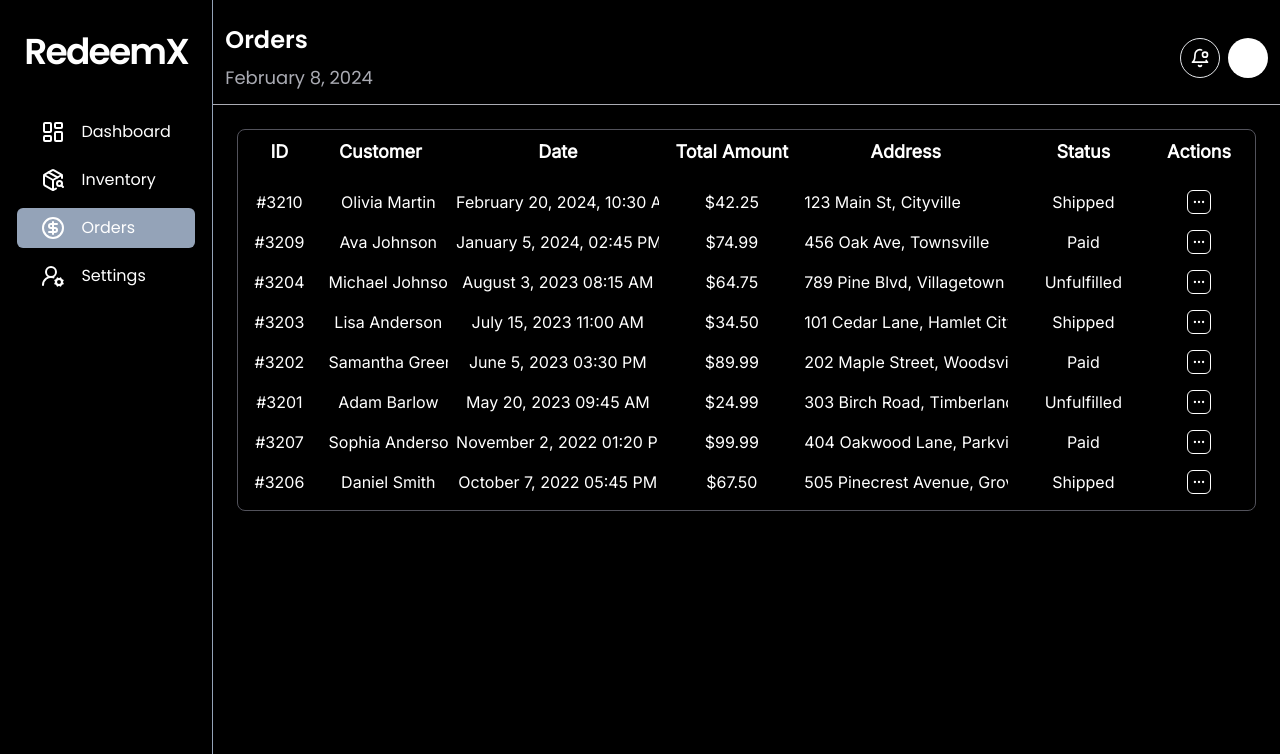
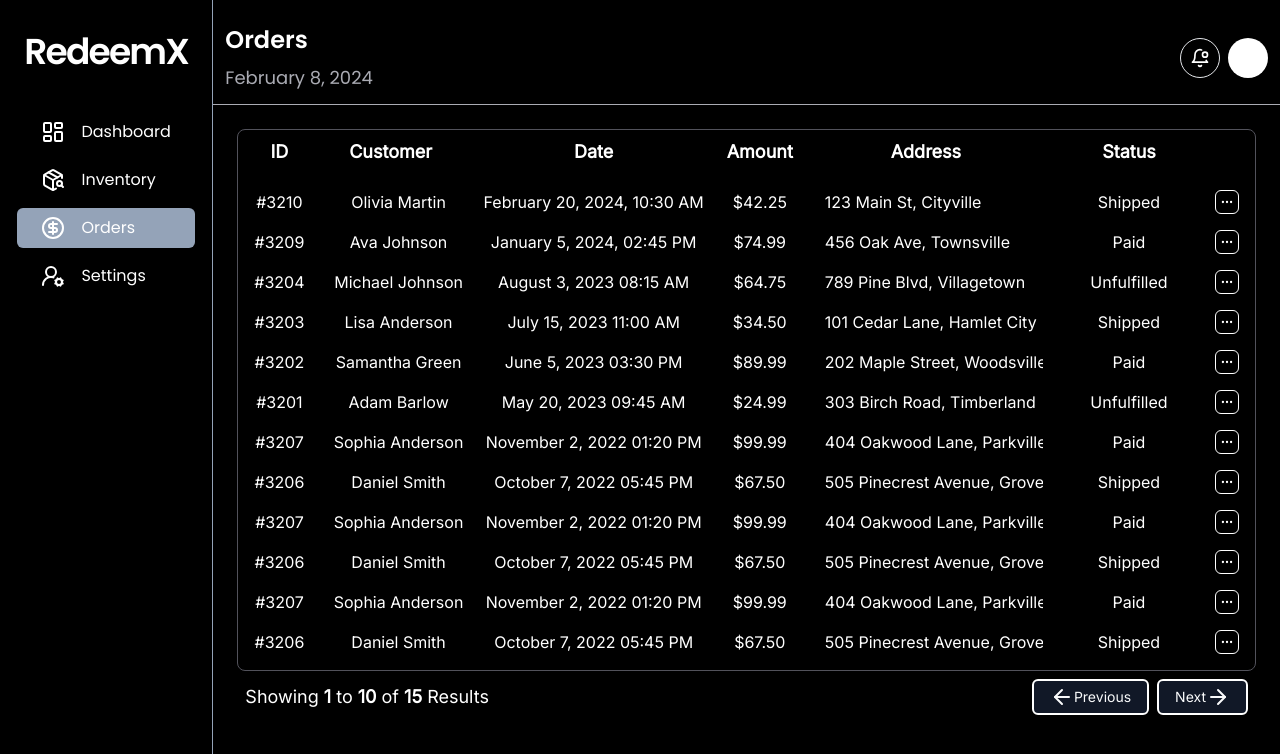
Before and after one commit to devvMuhammad/admin-redeemx, a Next.js app: page /orders in a window 1280 px wide. Shown: the top 754 px of the page. Built offline with nearby package versions, Linux system fonts and the light colour scheme.

Commit message:
added pagination component

```diff
--- a/src/app/(sections)/orders/page.tsx
+++ b/src/app/(sections)/orders/page.tsx
@@ -1,3 +1,4 @@
+import Pagination from "@/components/inventory/Pagination";
 import { MoreHorizontalIcon } from "lucide-react";
 import { Inter } from "next/font/google";
 
@@ -89,6 +90,42 @@ const ordersData: Order[] = [
     address: "505 Pinecrest Avenue, Grove City",
     orderItems: ["Product H", "Product I", "Product J"],
   },
+  {
+    orderId: "#3207",
+    name: "Sophia Anderson",
+    date: "November 2, 2022 01:20 PM",
+    totalAmount: "$99.99",
+    status: "Paid",
+    address: "404 Oakwood Lane, Parkville",
+    orderItems: ["Product F", "Product G"],
+  },
+  {
+    orderId: "#3206",
+    name: "Daniel Smith",
+    date: "October 7, 2022 05:45 PM",
+    totalAmount: "$67.50",
+    status: "Shipped",
+    address: "505 Pinecrest Avenue, Grove City",
+    orderItems: ["Product H", "Product I", "Product J"],
+  },
+  {
+    orderId: "#3207",
+    name: "Sophia Anderson",
+    date: "November 2, 2022 01:20 PM",
+    totalAmount: "$99.99",
+    status: "Paid",
+    address: "404 Oakwood Lane, Parkville",
+    orderItems: ["Product F", "Product G"],
+  },
+  {
+    orderId: "#3206",
+    name: "Daniel Smith",
+    date: "October 7, 2022 05:45 PM",
+    totalAmount: "$67.50",
+    status: "Shipped",
+    address: "505 Pinecrest Avenue, Grove City",
+    orderItems: ["Product H", "Product I", "Product J"],
+  },
 ];
 
 export default function Orders() {
@@ -100,10 +137,10 @@ export default function Orders() {
           <span className="font-bold">ID</span>
           <span className="font-bold">Customer</span>
           <span className="font-bold">Date</span>
-          <span className="font-bold">Total Amount</span>
+          <span className="font-bold">Amount</span>
           <span className="font-bold">Address</span>
           <span className="font-bold">Status</span>
-          <span className="font-bold">Actions</span>
+          <span className="font-bold">&nbsp;</span>
           {/* TABLE ROWS */}
           {ordersData.map((order) => (
             <>
@@ -111,7 +148,7 @@ export default function Orders() {
               <p className="pl-4 text-lft">{order.name}</p>
               <p className="text-center">{order.date}</p>
               <p>{order.totalAmount}</p>
-              <p className="text-left">{order.address}</p>
+              <p className="pl-4 text-left">{order.address}</p>
               <p>{order.status}</p>
               <div className="mx-auto">
                 <MoreHorizontalIcon className="cursor-pointer p-1 border rounded-md border-white hover:translate-y-[-2px]" />
@@ -120,6 +157,7 @@ export default function Orders() {
           ))}
         </div>
       </div>
+      <Pagination />
     </main>
   );
 }
--- a/src/components/inventory/Pagination.tsx
+++ b/src/components/inventory/Pagination.tsx
@@ -1,10 +1,23 @@
+import { ArrowLeft, ArrowRight } from "lucide-react";
+import { Button } from "../ui/button";
+
 export default function Pagination() {
   return (
-    <div className="flex justify-between border border-zinc-700 p-2 text-lg rounded-lg">
+    <div className="flex items-center justify-between p-2 text-lg rounded-lg">
       <h1>
-        Showing <span className="font-bold">10</span> of{" "}
-        <span className="font-bold">15</span> Products
+        Showing <span className="font-bold">1</span> to{" "}
+        <span className="font-bold">10</span> of{" "}
+        <span className="font-bold">15</span> Results
       </h1>
+      <div className="flex items-center space-x-2">
+        <Button className="text-sm">
+          <ArrowLeft />
+          Previous
+        </Button>
+        <Button className="text-sm">
+          Next <ArrowRight />
+        </Button>
+      </div>
     </div>
   );
 }
```
